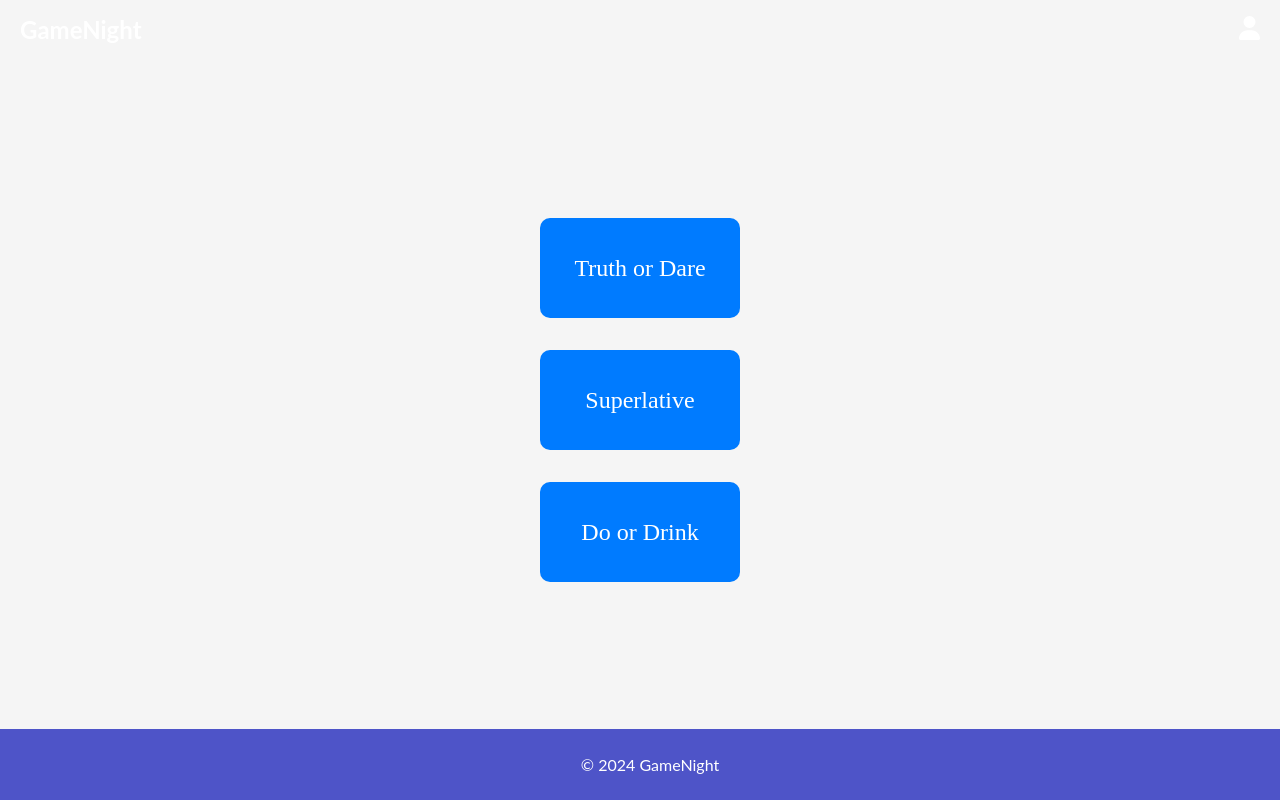
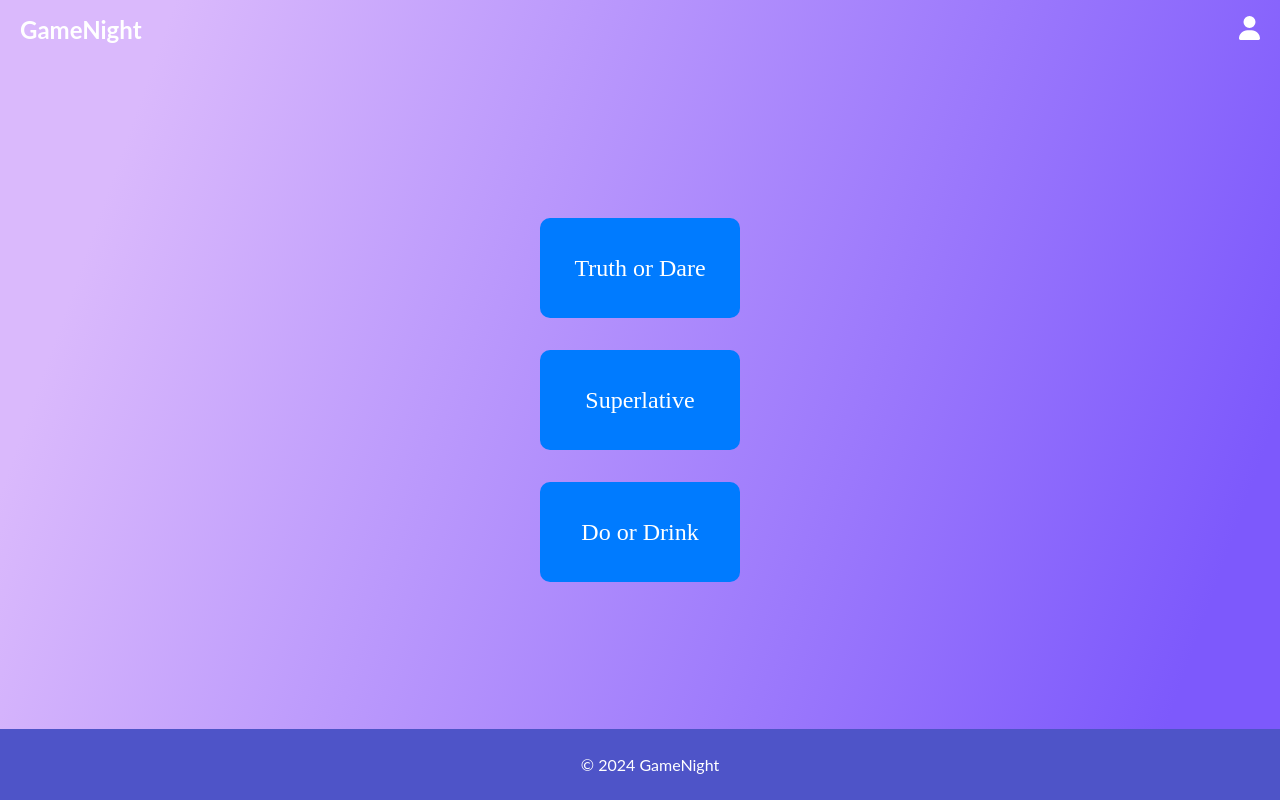
Before and after one commit to maritimezra/GameNight, a React (Vite) app in the folder frontend/: page / in a window 1280 px wide. Built offline with nearby package versions, Linux system fonts and the light colour scheme; no server answers.

Commit message:
Changed homepage bg color

```diff
--- a/frontend/src/styles/Home.css
+++ b/frontend/src/styles/Home.css
@@ -4,7 +4,7 @@
   align-items: center;
   justify-content: center;
   height: 100vh;
-  background-color: #f5f5f5;
+  background: linear-gradient(109.6deg, rgb(218, 185, 252) 11.2%, rgb(125, 89, 252) 91.1%);
 }
 
 .title {
```
